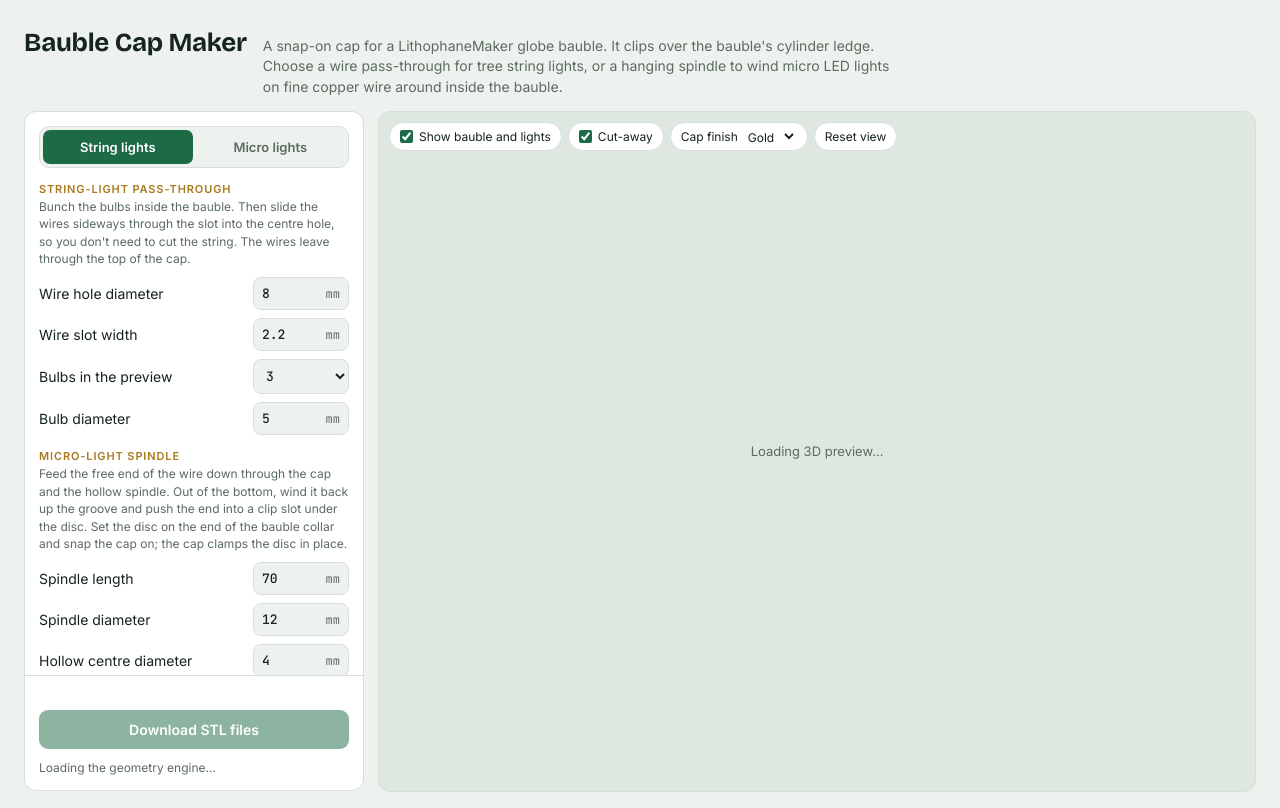
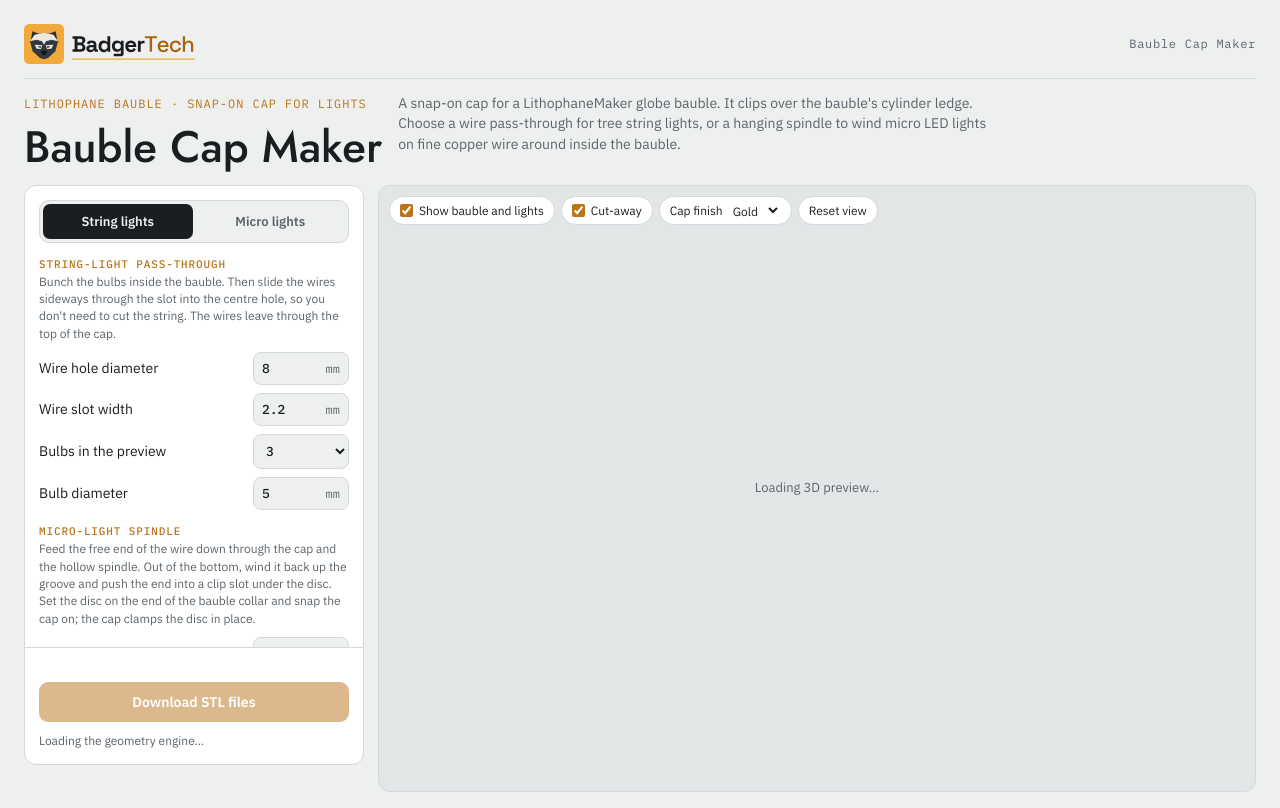
Before and after one commit to daveo2k/bauble-cap, a plain HTML site: page index.html in a window 1280 px wide. Drawn offline with nearby package versions, Linux system fonts and the light colour scheme.

Commit message:
Apply the BadgerTech theme, logo and icons
Same look as the House Number Generator and the bauble wrap tool: cool greys
with an LED amber accent, Jost / IBM Plex Sans / IBM Plex Mono, the BadgerTech
lockup in a brand bar (light and dark), and the favicon, touch icon and web
manifest.

Co-Authored-By: Claude Opus 5.5 <noreply@anthropic.com>

```diff
--- a/index.html
+++ b/index.html
@@ -1,37 +1,57 @@
-<title>Bauble Cap Maker</title>
+<title>Bauble Cap Maker · BadgerTech</title>
+<link rel="manifest" href="site.webmanifest">
+<link rel="icon" type="image/svg+xml" href="brand/badgertech-mark-small.svg">
+<link rel="icon" type="image/png" sizes="32x32" href="brand/badgertech-mark-32.png">
+<link rel="apple-touch-icon" href="brand/badgertech-mark-192.png">
 <meta name="claude:viewport-fit-sides" content="cover">
 <link rel="preconnect" href="https://fonts.googleapis.com">
-<link rel="stylesheet" href="https://fonts.googleapis.com/css2?family=Bricolage+Grotesque:opsz,wght@12..96,500;12..96,700&family=Inter:wght@400;500;600&family=JetBrains+Mono:wght@400;500&display=swap">
+<link rel="preconnect" href="https://fonts.gstatic.com" crossorigin>
+<link rel="stylesheet" href="https://fonts.googleapis.com/css2?family=IBM+Plex+Mono:wght@400;500&family=IBM+Plex+Sans:wght@400;500;600&family=Jost:wght@400;500;600&display=swap">
 <style>
 /* Layout: workbench — settings rail on the left, live 3D stage on the right; stacks on phones. */
+/* BadgerTech theme, shared with the House Number Generator: cool workshop greys, 3000K LED amber. */
 :root {
-  --bg: #eef2ee;
+  --bg: #eef0f0;
   --panel: #ffffff;
-  --fg: #15241c;
-  --muted: #5b6b62;
-  --line: #d6dfd8;
-  --accent: #1d6a46;
+  --fg: #1b1e21;
+  --muted: #5b646b;
+  --line: #d3d8db;
+  --accent: #b9741a;
   --accent-ink: #ffffff;
-  --brass: #a87a1f;
-  --warn-bg: #fff4dc;
-  --warn-fg: #7a4c00;
-  --stage: #dfe7e1;
-  --font-display: "Bricolage Grotesque", "Inter", system-ui, sans-serif;
-  --font-body: "Inter", system-ui, -apple-system, "Segoe UI", sans-serif;
-  --font-data: "JetBrains Mono", ui-monospace, "SF Mono", Menlo, monospace;
+  --brass: #b9741a;
+  --warn-bg: #fff4e0;
+  --warn-fg: #7a4a07;
+  --stage: #e2e6e7;
+  --font-display: "Jost", "Futura", "Avenir Next", system-ui, sans-serif;
+  --font-body: "IBM Plex Sans", system-ui, -apple-system, "Segoe UI", sans-serif;
+  --font-data: "IBM Plex Mono", ui-monospace, "SF Mono", Menlo, monospace;
 }
 @media (prefers-color-scheme: dark) {
   :root:not([data-theme="light"]) {
-    --bg: #0e1512; --panel: #151f1a; --fg: #e4ebe6; --muted: #95a59c; --line: #26342d;
-    --accent: #4dbd86; --accent-ink: #062014; --brass: #d9a94b; --warn-bg: #3a2c0c; --warn-fg: #f4cf7c;
-    --stage: #101a15; color-scheme: dark;
+    --bg: #121416; --panel: #1a1d20; --fg: #e8eaeb; --muted: #9aa3a9; --line: #2d3236;
+    --accent: #f0b45a; --accent-ink: #1a1d20; --brass: #f0b45a; --warn-bg: #3a2a12; --warn-fg: #f6d39a;
+    --stage: #0f1113; color-scheme: dark;
   }
 }
 :root[data-theme="dark"] {
-  --bg: #0e1512; --panel: #151f1a; --fg: #e4ebe6; --muted: #95a59c; --line: #26342d;
-  --accent: #4dbd86; --accent-ink: #062014; --brass: #d9a94b; --warn-bg: #3a2c0c; --warn-fg: #f4cf7c;
-  --stage: #101a15; color-scheme: dark;
+  --bg: #121416; --panel: #1a1d20; --fg: #e8eaeb; --muted: #9aa3a9; --line: #2d3236;
+  --accent: #f0b45a; --accent-ink: #1a1d20; --brass: #f0b45a; --warn-bg: #3a2a12; --warn-fg: #f6d39a;
+  --stage: #0f1113; color-scheme: dark;
 }
+.brandbar { display: flex; align-items: center; justify-content: space-between; gap: 12px; padding-bottom: 14px; border-bottom: 1px solid var(--line); }
+.brandbar a { display: inline-flex; border-radius: 6px; }
+.brandbar a:focus-visible { outline: 2px solid var(--accent); outline-offset: 4px; }
+.brandbar img { display: block; height: 40px; width: auto; }
+.brandbar .lockup-dark { display: none; }
+.brandbar span { font-family: var(--font-data); font-size: 12px; letter-spacing: .06em; color: var(--muted); }
+@media (prefers-color-scheme: dark) {
+  :root:not([data-theme="light"]) .brandbar .lockup-light { display: none; }
+  :root:not([data-theme="light"]) .brandbar .lockup-dark { display: block; }
+}
+:root[data-theme="dark"] .brandbar .lockup-light { display: none; }
+:root[data-theme="dark"] .brandbar .lockup-dark { display: block; }
+@media (max-width: 520px) { .brandbar img { height: 32px; } .brandbar span { display: none; } }
+.eyebrow { font-family: var(--font-data); font-size: 12px; letter-spacing: .08em; text-transform: uppercase; color: var(--accent); margin: 0 0 6px; width: 100%; }
 * { box-sizing: border-box; }
 html, body { height: 100%; }
 body {
@@ -42,22 +62,23 @@ body {
 }
 .app { max-width: 1280px; margin: 0 auto; display: flex; flex-direction: column; gap: 14px; min-height: 100%; }
 header { display: flex; flex-wrap: wrap; align-items: baseline; gap: 6px 16px; }
-h1 { font-family: var(--font-display); font-weight: 700; font-size: 26px; letter-spacing: -0.01em; margin: 0; text-wrap: balance; }
+header > div { display: flex; flex-direction: column; gap: 6px; }
+h1 { font-family: var(--font-display); font-weight: 500; font-size: clamp(28px, 4.4vw, 44px); line-height: 1.05; margin: 0; text-wrap: balance; }
 header p { margin: 0; color: var(--muted); max-width: 72ch; }
 .work { display: grid; grid-template-columns: 340px minmax(0, 1fr); gap: 14px; flex: 1; min-height: 0; }
 @media (max-width: 860px) { .work { grid-template-columns: 1fr; } .stage-wrap { order: -1; } }
 
 .rail { background: var(--panel); border: 1px solid var(--line); border-radius: 12px; display: flex; flex-direction: column; min-width: 0; }
 .rail-scroll { padding: 14px; display: flex; flex-direction: column; gap: 14px; overflow: auto; }
-@media (min-width: 861px) { .rail { max-height: calc(100vh - 120px); } }
+@media (min-width: 861px) { .rail { max-height: calc(100vh - 220px); } }
 
 .seg { display: grid; grid-template-columns: 1fr 1fr; background: var(--bg); border: 1px solid var(--line); border-radius: 10px; padding: 3px; gap: 3px; }
 .seg button { font: 600 13px var(--font-body); border: 0; border-radius: 7px; padding: 9px 8px; background: transparent; color: var(--muted); cursor: pointer; }
-.seg button[aria-pressed="true"] { background: var(--accent); color: var(--accent-ink); }
+.seg button[aria-pressed="true"] { background: var(--fg); color: var(--bg); }
 .seg button:focus-visible, .btn:focus-visible, input:focus-visible, select:focus-visible, .chip:focus-visible { outline: 2px solid var(--brass); outline-offset: 2px; }
 
 fieldset { border: 0; margin: 0; padding: 0; display: flex; flex-direction: column; gap: 8px; }
-legend { font: 600 11px var(--font-body); letter-spacing: 0.08em; text-transform: uppercase; color: var(--brass); padding: 0; margin-bottom: 4px; }
+legend { font: 500 11px var(--font-data); letter-spacing: 0.08em; text-transform: uppercase; color: var(--brass); padding: 0; margin-bottom: 4px; }
 .hint { color: var(--muted); font-size: 12px; margin: -2px 0 2px; }
 .row { display: grid; grid-template-columns: minmax(0, 1fr) 96px; align-items: center; gap: 10px; }
 .row label { min-width: 0; }
@@ -91,8 +112,18 @@ hr { border: 0; border-top: 1px solid var(--line); margin: 0; }
 </style>
 
 <div class="app">
+  <div class="brandbar">
+    <a href="./" aria-label="BadgerTech, Bauble Cap Maker home">
+      <img class="lockup-light" src="brand/badgertech-lockup.svg" alt="BadgerTech" width="171" height="40">
+      <img class="lockup-dark" src="brand/badgertech-lockup-on-dark.svg" alt="BadgerTech" width="171" height="40">
+    </a>
+    <span>Bauble Cap Maker</span>
+  </div>
   <header>
+    <div>
+    <p class="eyebrow">Lithophane bauble · snap-on cap for lights</p>
     <h1>Bauble Cap Maker</h1>
+    </div>
     <p>A snap-on cap for a LithophaneMaker globe bauble. It clips over the bauble's cylinder ledge. Choose a wire pass-through for tree string lights, or a hanging spindle to wind micro LED lights on fine copper wire around inside the bauble.</p>
   </header>
 
@@ -490,7 +521,7 @@ const camera = new THREE.PerspectiveCamera(35, 1, 1, 3000);
 camera.up.set(0, 0, 1);
 const controls = new OrbitControls(camera, renderer.domElement);
 controls.enableDamping = true;
-scene.add(new THREE.HemisphereLight(0xfff7e8, 0x2a3a30, 1.6));
+scene.add(new THREE.HemisphereLight(0xfff7e8, 0x2a2f33, 1.6));
 const key = new THREE.DirectionalLight(0xffffff, 2.2); key.position.set(80, -120, 160); scene.add(key);
 const rim = new THREE.DirectionalLight(0xc8e0ff, 1.0); rim.position.set(-120, 90, 60); scene.add(rim);
 
@@ -502,8 +533,8 @@ const FINISH = {
 };
 const clipPlane = new THREE.Plane(new THREE.Vector3(0, -1, 0), 0);
 const capMat = new THREE.MeshStandardMaterial({ ...FINISH.gold, side: THREE.DoubleSide });
-const spindleMat = new THREE.MeshStandardMaterial({ color: 0x3f8f68, roughness: 0.55, side: THREE.DoubleSide });
-const ghostMat = new THREE.MeshStandardMaterial({ color: 0xe9f1ec, transparent: true, opacity: 0.22, roughness: 0.3, depthWrite: false, side: THREE.DoubleSide });
+const spindleMat = new THREE.MeshStandardMaterial({ color: 0x8a949b, roughness: 0.55, side: THREE.DoubleSide });
+const ghostMat = new THREE.MeshStandardMaterial({ color: 0xeef0f0, transparent: true, opacity: 0.22, roughness: 0.3, depthWrite: false, side: THREE.DoubleSide });
 const neckMat = new THREE.MeshStandardMaterial({ color: 0xf4f4ef, transparent: true, opacity: 0.55, roughness: 0.6, side: THREE.DoubleSide });
 const lightMat = new THREE.MeshStandardMaterial({ color: 0xfff1c9, emissive: 0xffc25a, emissiveIntensity: 1.0, transparent: true, opacity: 0.95 });
 const wireMat = new THREE.MeshStandardMaterial({ color: 0x2f5d3a, roughness: 0.6 });
```
Also changed, not shown: src/cap_configurator.src.html (+58 -27 lines), brand/badgertech-lockup-on-dark.svg (added), brand/badgertech-lockup.svg (added), brand/badgertech-mark-192.png (added), brand/badgertech-mark-32.png (added), brand/badgertech-mark-512.png (added), brand/badgertech-mark-small.svg (added), brand/badgertech-mark.svg (added), site.webmanifest (added), 2 other files.
